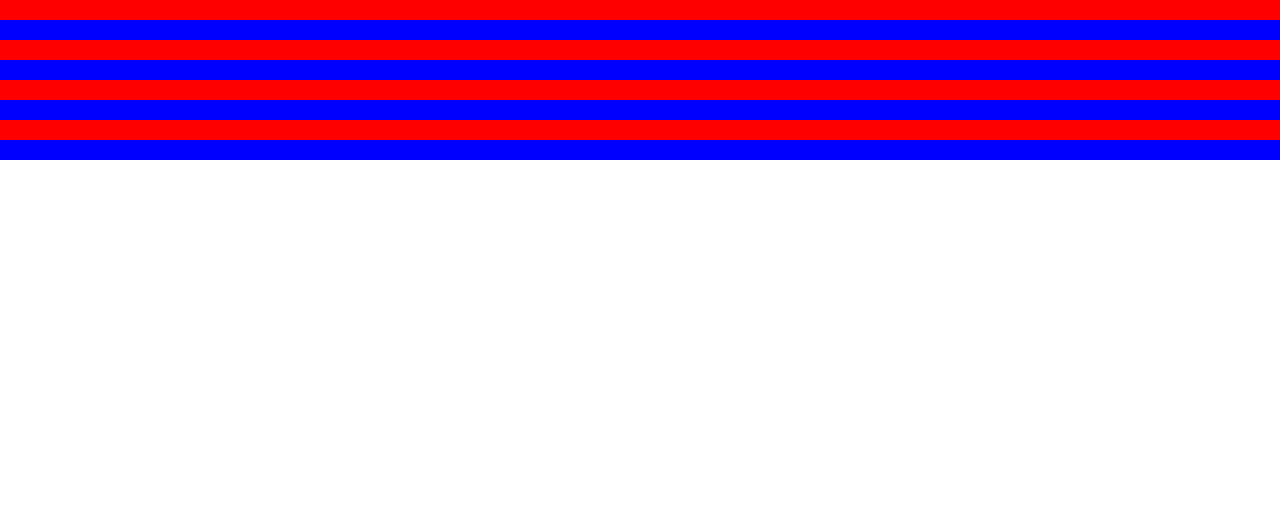
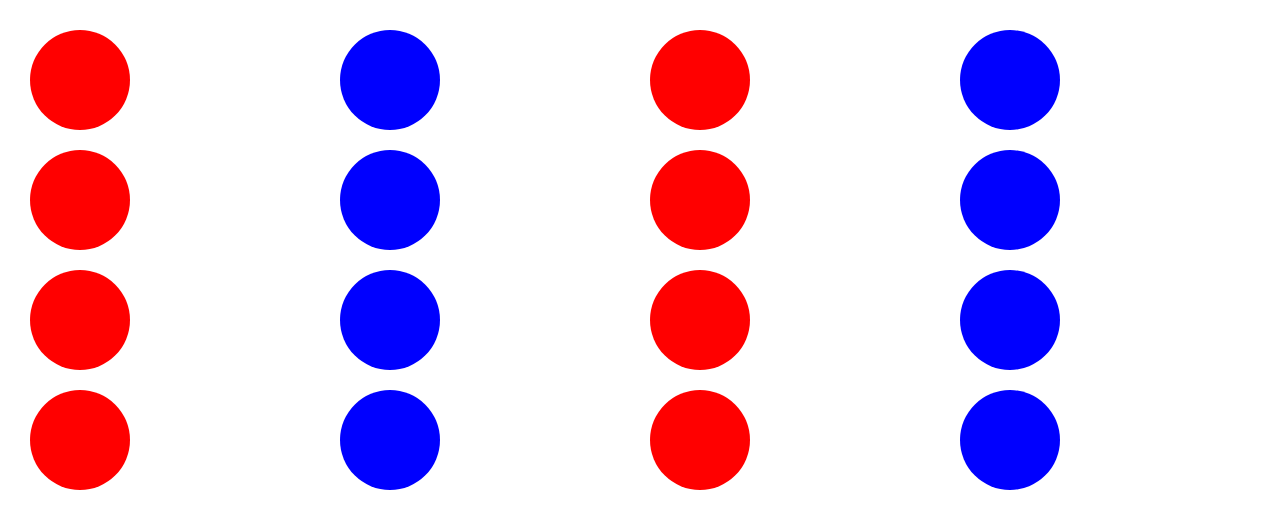
Before and after one commit to aviralrabbit1/connect-4, a React (Create React App) app: page / in a window 1280 px wide. Shown: the top 528 px of the page. Built offline with nearby package versions, Linux system fonts and the light colour scheme.

Commit message:
morphed into circle shape

```diff
--- a/src/Components/Gameboard.js
+++ b/src/Components/Gameboard.js
@@ -3,37 +3,69 @@ import Gamecircle from './Gamecircle'
 
 function Gameboard() {
   return (
-    <div>
+    <div style={{display: 'grid', gridTemplateColumns: '1fr 1fr 1fr 1fr', gridTemplateRows: '1fr 1fr 1fr 1fr', padding: 20}}>
         <Gamecircle id ={1} color="red"  >
-            <span style={{color: 'red'}} >Red</span>
+            {/* <span style={{color: 'red'}} >Red</span> */}
         </Gamecircle>
 
         <Gamecircle id ={2} color="blue"  >
-            <span style={{color: 'blue'}} >Blue</span>
+            {/* <span style={{color: 'blue'}} >Blue</span> */}
         </Gamecircle>
 
         <Gamecircle id ={3} color="red"  >
-            <span style={{color: 'red'}} >Red</span>
+            {/* <span style={{color: 'red'}} >Red</span> */}
         </Gamecircle>
 
         <Gamecircle id ={4} color="blue"  >
-            <span style={{color: 'blue'}} >Blue</span>
+            {/* <span style={{color: 'blue'}} >Blue</span> */}
         </Gamecircle>
 
         <Gamecircle id ={5} color="red"  >
-            <span style={{color: 'red'}} >Red</span>
+            {/* <span style={{color: 'red'}} >Red</span> */}
         </Gamecircle>
 
         <Gamecircle id ={6} color="blue"  >
-            <span style={{color: 'blue'}} >Blue</span>
+            {/* <span style={{color: 'blue'}} >Blue</span> */}
         </Gamecircle>
 
         <Gamecircle id ={7} color="red"  >
-            <span style={{color: 'red'}} >Red</span>
+            {/* <span style={{color: 'red'}} >Red</span> */}
         </Gamecircle>
 
         <Gamecircle id ={8} color="blue"  >
-            <span style={{color: 'blue'}} >Blue</span>
+            {/* <span style={{color: 'blue'}} >Blue</span> */}
+        </Gamecircle>
+
+        <Gamecircle id ={9} color="red"  >
+            {/* <span style={{color: 'red'}} >Red</span> */}
+        </Gamecircle>
+
+        <Gamecircle id ={10} color="blue"  >
+            {/* <span style={{color: 'blue'}} >Blue</span> */}
+        </Gamecircle>
+
+        <Gamecircle id ={11} color="red"  >
+            {/* <span style={{color: 'red'}} >Red</span> */}
+        </Gamecircle>
+
+        <Gamecircle id ={12} color="blue"  >
+            {/* <span style={{color: 'blue'}} >Blue</span> */}
+        </Gamecircle>
+
+        <Gamecircle id ={13} color="red"  >
+            {/* <span style={{color: 'red'}} >Red</span> */}
+        </Gamecircle>
+
+        <Gamecircle id ={14} color="blue"  >
+            {/* <span style={{color: 'blue'}} >Blue</span> */}
+        </Gamecircle>
+
+        <Gamecircle id ={15} color="red"  >
+            {/* <span style={{color: 'red'}} >Red</span> */}
+        </Gamecircle>
+
+        <Gamecircle id ={16} color="blue"  >
+            {/* <span style={{color: 'blue'}} >Blue</span> */}
         </Gamecircle>
 
     </div>
--- a/src/Components/Gamecircle.js
+++ b/src/Components/Gamecircle.js
@@ -1,6 +1,6 @@
 import React from 'react'
 
-const onclick = (event, id, color) => {
+const onclick = (event, id) => {
   debugger;
   alert('onClick' + id);
 }
@@ -8,7 +8,7 @@ const onclick = (event, id, color) => {
 const Gamecircle = ({id, color, children}) => {
   console.log(id);
   return (
-    <div style={{backgroundColor: color}} onClick={(event) => onclick(event, id, color) }>
+    <div style={{backgroundColor: color, width: 100, height: 100, margin: 10, borderRadius: '50%'}} onClick={(event) => onclick(event, id) }>
       {/* Gamecircle - id= {id} */}
 
       {children}
```
